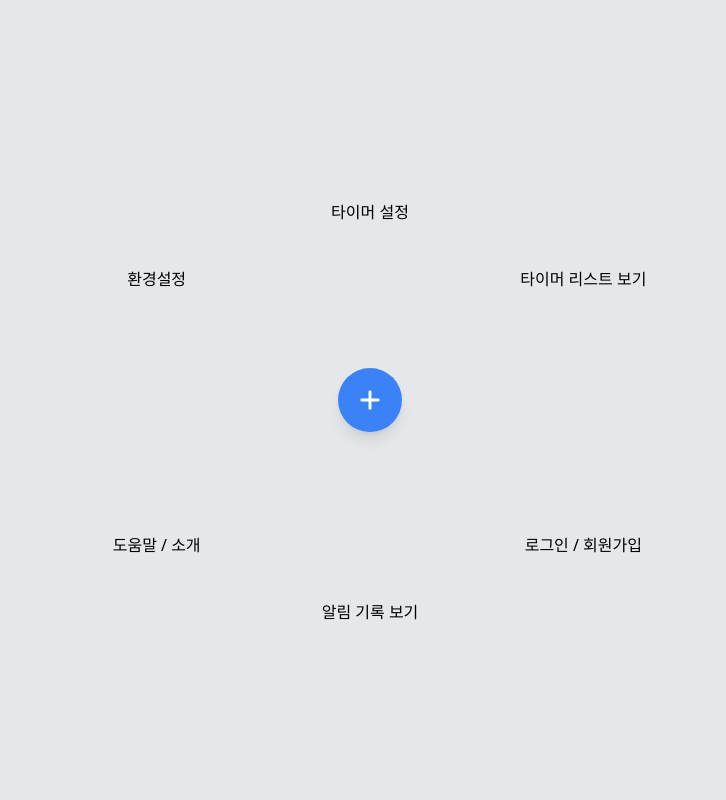
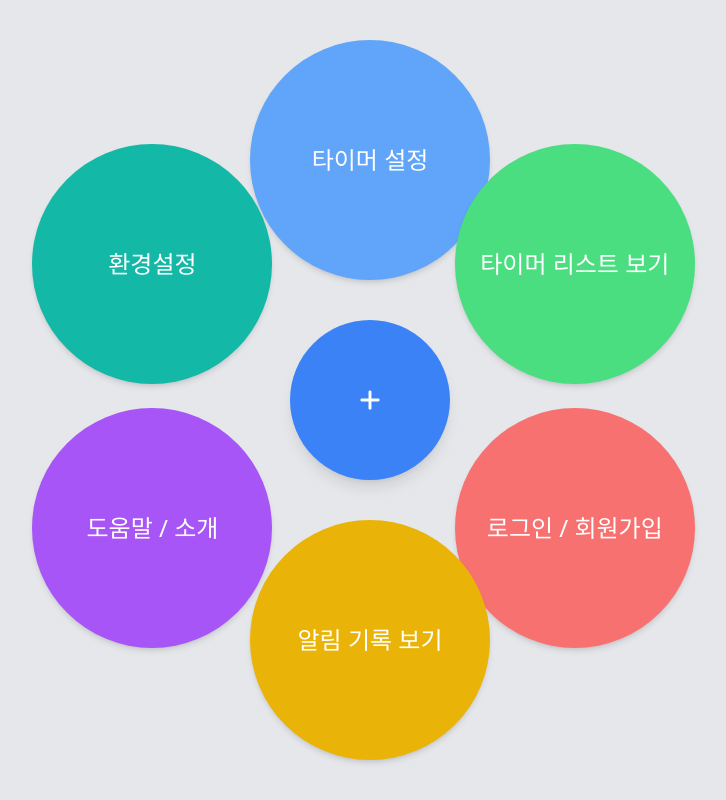
Before and after one commit to jaey-oung/tickly, a React (Create React App) app in the folder src/main/frontend/: page / in a window 1280 px wide. Both pictures are taken after a click on the button 640 px from the left and 400 px from the top of the page. Shown: the whole page, without its empty margins (270-996 px from the left). Built offline with nearby package versions, Linux system fonts and the light colour scheme.

Commit message:
feat: 메뉴 버튼 컴포넌트화 및 스타일 적용

```diff
--- a/src/main/frontend/src/App.js
+++ b/src/main/frontend/src/App.js
@@ -1,5 +1,6 @@
 import React, { useState } from 'react';
 import { Plus } from 'lucide-react';
+import MenuButton from './components/MenuButton';
 
 function App() {
     // 메뉴 열림 상태를 관리 (true: 열림, false: 닫힘)
@@ -12,6 +13,7 @@ function App() {
         // 전체 화면 정중앙 정렬
         <div
             className="
+                relative
                 flex justify-center items-center
                 h-screen
                 bg-gray-200
@@ -23,7 +25,7 @@ function App() {
                 onClick={toggleMenu}
                 className="
                     flex items-center justify-center
-                    w-16 h-16
+                    w-40 h-40
                     bg-blue-500 text-white
                     rounded-full shadow-lg
                     hover:scale-110
@@ -35,73 +37,49 @@ function App() {
 
             {/* 메뉴 버튼 6개 */}
             {menuOpen && (
-                <div>
+                <>
                     {/* 12시 방향 */}
-                    <button
-                        className="
-                            absolute
-                            top-1/4 left-1/2
-                            transform -translate-x-1/2
-                        "
-                    >
-                        타이머 설정
-                    </button>
+                    <MenuButton
+                        label="타이머 설정"
+                        positionClass="top-[20%] left-1/2"
+                        colorClass="bg-blue-400"
+                    />
 
                     {/* 2시 방향 */}
-                    <button
-                        className="
-                            absolute
-                            top-1/3 left-2/3
-                            transform -translate-x-1/2
-                        "
-                    >
-                        타이머 리스트 보기
-                    </button>
+                    <MenuButton
+                        label="타이머 리스트 보기"
+                        positionClass="top-[33%] left-[66%]"
+                        colorClass="bg-green-400"
+                    />
 
                     {/* 4시 방향 */}
-                    <button
-                        className="
-                            absolute
-                            top-2/3 left-2/3
-                            transform -translate-x-1/2
-                        "
-                    >
-                        로그인 / 회원가입
-                    </button>
+                    <MenuButton
+                        label="로그인 / 회원가입"
+                        positionClass="top-[66%] left-[66%]"
+                        colorClass="bg-red-400"
+                    />
 
                     {/* 6시 방향 */}
-                    <button
-                        className="
-                            absolute
-                            top-3/4 left-1/2
-                            transform -translate-x-1/2
-                        "
-                    >
-                        알림 기록 보기
-                    </button>
+                    <MenuButton
+                        label="알림 기록 보기"
+                        positionClass="top-[80%] left-1/2"
+                        colorClass="bg-yellow-500"
+                    />
 
                     {/* 8시 방향 */}
-                    <button
-                        className="
-                            absolute
-                            top-2/3 left-1/3
-                            transform -translate-x-1/2
-                        "
-                    >
-                        도움말 / 소개
-                    </button>
+                    <MenuButton
+                        label="도움말 / 소개"
+                        positionClass="top-[66%] left-[33%]"
+                        colorClass="bg-purple-500"
+                    />
 
                     {/* 10시 방향 */}
-                    <button
-                        className="
-                            absolute
-                            top-1/3 left-1/3
-                            transform -translate-x-1/2
-                        "
-                    >
-                        환경설정
-                    </button>
-                </div>
+                    <MenuButton
+                        label="환경설정"
+                        positionClass="top-[33%] left-[33%]"
+                        colorClass="bg-teal-500"
+                    />
+                </>
             )}
         </div>
     );
--- /dev/null
+++ b/src/main/frontend/src/components/MenuButton.jsx
@@ -0,0 +1,25 @@
+import React from 'react';
+
+function MenuButton({ label, positionClass, colorClass }) {
+    return (
+        <button
+            className={`
+                absolute
+                ${positionClass}
+                transform -translate-x-1/2 -translate-y-1/2
+                flex items-center justify-center
+                w-60 h-60
+                text-2xl text-white
+                rounded-full
+                shadow-md
+                ${colorClass}
+                hover:scale-105
+                transition-all duration-200
+            `}
+        >
+            {label}
+        </button>
+    );
+}
+
+export default MenuButton;
```
